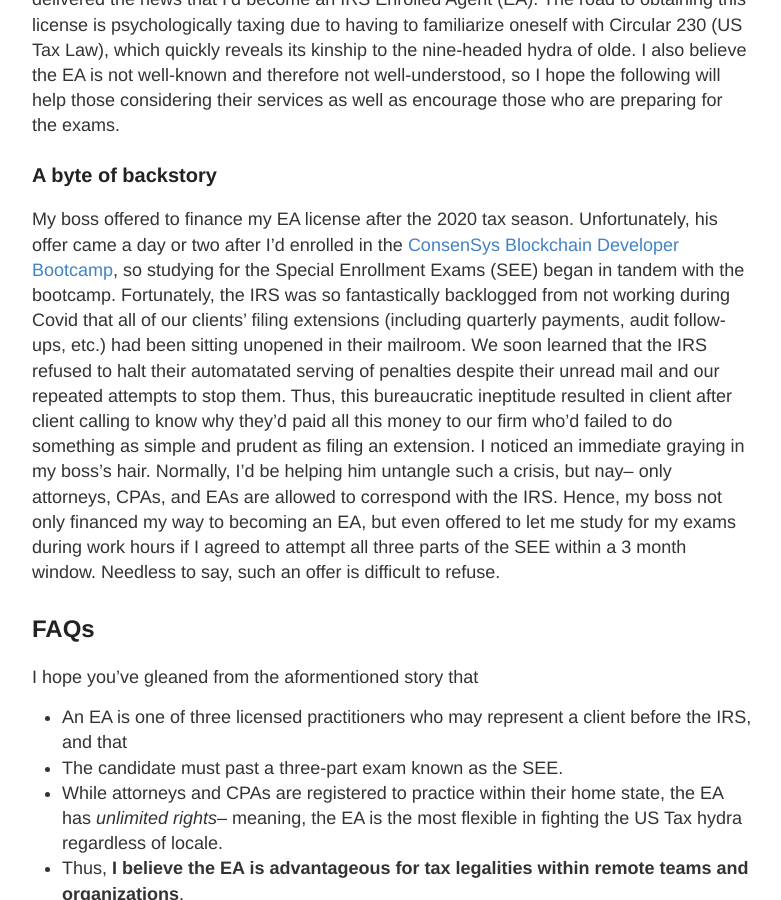
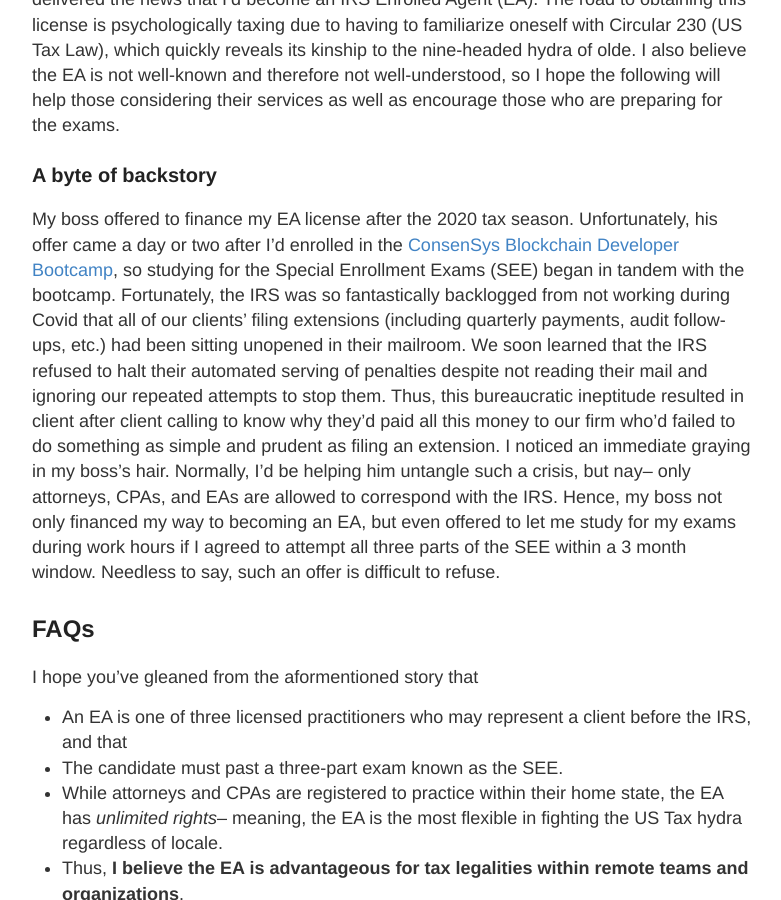
Before and after one commit to poastmil/junsunglee.com, a Jekyll site: the page built from _posts/2021-3-30-A-Tale-of-Tax-Licensing.md, in a window 1280 px wide and 900 px high, scrolled down 625 px. Shown: the whole window, without its empty margins (248-1029 px from the left). Built offline with Jekyll 4.4.1, drawn with Linux system fonts in a browser that asks for light colours; some of the changed lines change nothing that is shown; some of the changed text lies outside the part shown.

Commit message:
Updated post

```diff
--- a/_posts/2021-3-30-A-Tale-of-Tax-Licensing.md
+++ b/_posts/2021-3-30-A-Tale-of-Tax-Licensing.md
@@ -15,7 +15,7 @@
 
 ### A byte of backstory
 
-My boss offered to finance my EA license after the 2020 tax season. Unfortunately, his offer came a day or two after I’d enrolled in the [ConsenSys Blockchain Developer Bootcamp](https://junsung.io/ConsenSys-Blockchain-Developer-Bootcamp/), so studying for the Special Enrollment Exams (SEE) began in tandem with the bootcamp. Fortunately, the IRS was so fantastically backlogged from not working during Covid that all of our clients’ filing extensions (including quarterly payments, audit follow-ups, etc.) had been sitting unopened in their mailroom. We soon learned that the IRS refused to halt their automatated serving of penalties despite their unread mail and our repeated attempts to stop them. Thus, this bureaucratic ineptitude resulted in client after client calling to know why they’d paid all this money to our firm who'd failed to do something as simple and prudent as filing an extension. I noticed an immediate graying in my boss's hair. Normally, I'd be helping him untangle such a crisis, but nay-- only attorneys, CPAs, and EAs are allowed to correspond with the IRS. Hence, my boss not only financed my way to becoming an EA, but even offered to let me study for my exams during work hours if I agreed to attempt all three parts of the SEE within a 3 month window. Needless to say, such an offer is difficult to refuse.
+My boss offered to finance my EA license after the 2020 tax season. Unfortunately, his offer came a day or two after I’d enrolled in the [ConsenSys Blockchain Developer Bootcamp](https://junsung.io/ConsenSys-Blockchain-Developer-Bootcamp/), so studying for the Special Enrollment Exams (SEE) began in tandem with the bootcamp. Fortunately, the IRS was so fantastically backlogged from not working during Covid that all of our clients’ filing extensions (including quarterly payments, audit follow-ups, etc.) had been sitting unopened in their mailroom. We soon learned that the IRS refused to halt their automated serving of penalties despite not reading their mail and ignoring our repeated attempts to stop them. Thus, this bureaucratic ineptitude resulted in client after client calling to know why they’d paid all this money to our firm who'd failed to do something as simple and prudent as filing an extension. I noticed an immediate graying in my boss's hair. Normally, I'd be helping him untangle such a crisis, but nay-- only attorneys, CPAs, and EAs are allowed to correspond with the IRS. Hence, my boss not only financed my way to becoming an EA, but even offered to let me study for my exams during work hours if I agreed to attempt all three parts of the SEE within a 3 month window. Needless to say, such an offer is difficult to refuse.
 
 
 ## FAQs
@@ -44,14 +44,14 @@
 
 ### Using Gleim
 
-Gleim's material is some of the driest reading I've come across, but each section has been methodically prepared to cover all bases. Their selling point is their large test bank and I found it useful as their tests are formatted to be identical to the one you'll be encountering at a Prometric testing site, except in one regard, which I'll describe below.
+[Gleim's material](https://www.gleim.com/enrolled-agent-review/) is some of the driest reading I've come across, but each section has been methodically prepared to cover all bases. Their selling point is their large test bank and I found it useful as their tests are formatted to be identical to the one you'll be encountering at a Prometric testing site, except in one regard, which I'll describe below.
 
 As you'll have little idea of what the testing experience is like, it's important to feel as prepared as possible for the first exam. After your first victory, I think you'll settle into a groove, having developed better intuition on what/how to study.
 
 
 ### Prometric Testing
 
-If your nerves are fraying, you can sign up for a [mock run](https://www.prometric.com/test-takers/search/irs), but I can't recommend spending any more time at these testing centers than necessary. Perhaps your locale is more friendly; mine was a little corner of hell.
+If you find your nerves fraying, you can sign up for a [mock run](https://www.prometric.com/test-takers/search/irs), though I can't recommend spending any more time at these testing centers than necessary. Perhaps your locale is more friendly; mine was a little corner of hell.
 
 Now the aspect that Gleim did not prepare me for was the fact that the actual exam is in two parts. The Gleim practice exam consists of 100 questions to be completed in 3hrs, but the actual exam is 2hrs 45mins without the possibility of returning to the first fifty questions if you begin working on the latter half. My strategy was to give myself roughly 1hr 30mins on the first half, combing through every question at least 3 times before moving to the second half. It's painful to find a hint to one of the troublesome questions from the first half in the second.
 
```
